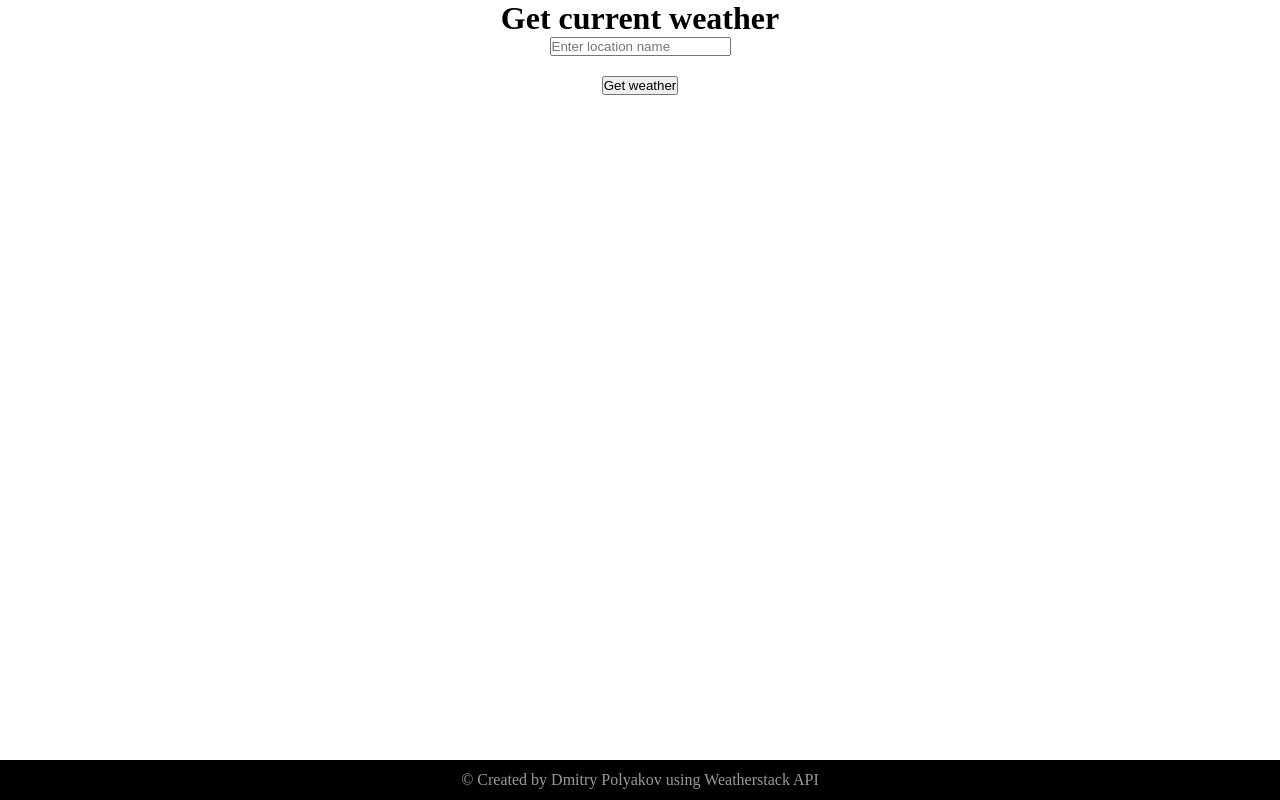
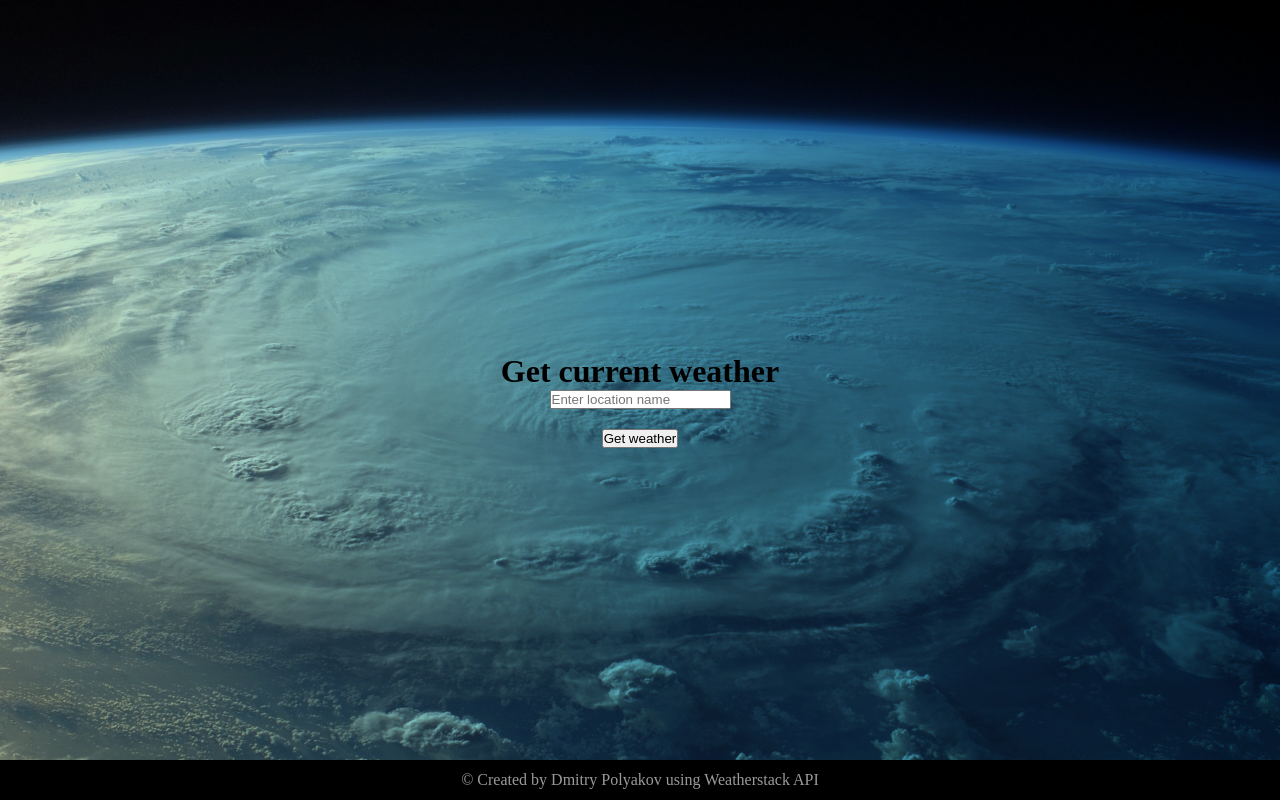
Before and after one commit to DmitryPolyakov1985/weather_app, a plain HTML site: page index.html in a window 1280 px wide. Drawn offline with Linux system fonts and the light colour scheme.

Commit message:
Background image added

```diff
--- a/scripts/scripts.js
+++ b/scripts/scripts.js
@@ -24,7 +24,6 @@ const fetchData = async() => {
 	try {
 		const response = await fetch(`http://api.weatherstack.com/current?access_key=${apiKey}&query=${inputField.value}`)
 		if(response.ok) {
-			console.log(response.statusText)
 			const data = await response.json()
 			buildHTML(data);
 		} else if(!response.ok) {
@@ -37,7 +36,6 @@ const fetchData = async() => {
 	}
 }
 
-
 getWeatherBtn.addEventListener('click', () => {
 	if(inputField.value !== '') {
 		fetchData();
--- a/styles/styles.css
+++ b/styles/styles.css
@@ -6,15 +6,29 @@
 html {
     font-size: 100%;
 }
-
+body {
+    background: linear-gradient(90deg, #d4eece, #55b3d0, #1e7eb7),
+                url("../images/background.jpg") no-repeat;
+                background-blend-mode: multiply;
+                background-size: cover;
+                /* background-attachment: fixed; */
+                height: 100vh;
+}
 h1 {
     text-align: center;
 }
+body {
+    display: flex;
+    justify-content: center;
+    align-items: center;
+}
 #mainContainer {
-    position: relative;
+    display: flex;
+    flex-direction: column;
+    align-self: center;
+}
+.forecastContainer {
     text-align: center;
-    margin-top: auto;
-    margin-bottom: auto;
 }
 #inputField {
     display: block;
@@ -37,5 +51,14 @@ footer {
     justify-content: center;
 }
 footer p {
+    font-size: 1rem;
     color: rgba(255, 255, 255, 0.603);
 }
+
+
+/* MEDIA QUERIES */
+@media (max-width:400px) {
+    footer p {
+        font-size: 0.75rem;
+    }
+}
```
Also changed, not shown: images/background.jpg (added).
